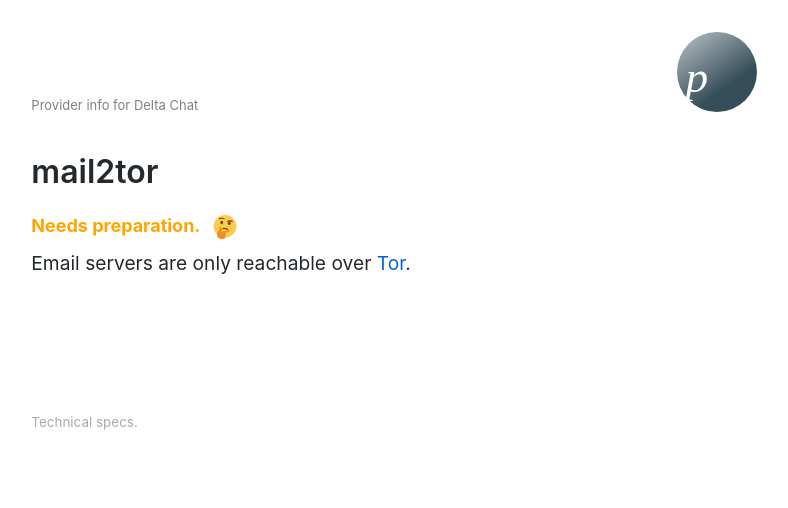
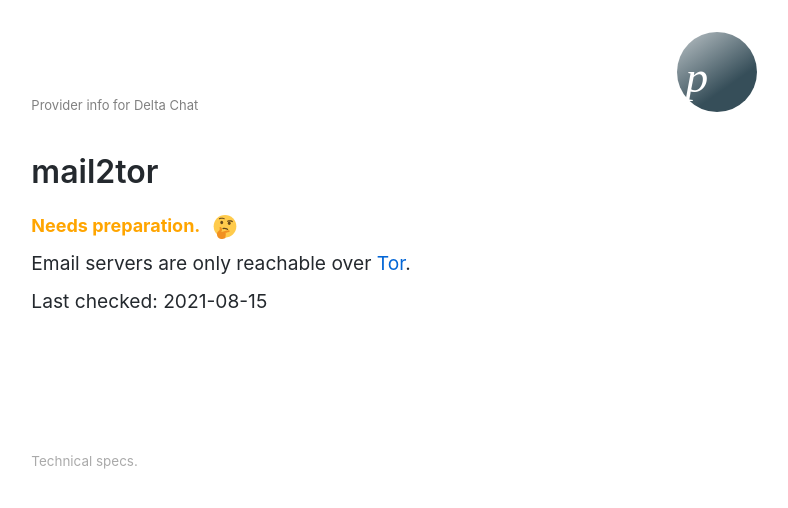
Before and after one commit to deltachat/provider-db, a Jekyll site: the page built from _providers/mail2tor.md, in a window 1280 px wide. Shown: the top 508 px of the page, without its empty margins (214-1002 px from the left). Built offline with Jekyll 4.4.1, drawn with Linux system fonts in a browser that asks for light colours.

Commit message:
Show last_checked on provider sub page

```diff
--- a/_layouts/provider.html
+++ b/_layouts/provider.html
@@ -41,6 +41,7 @@
           </p>
           {{ content }}
         {% endcase %}
+	<p>Last checked: {{ page.last_checked }}</p>
         <div class='github-link'>
           <a href="https://github.com/deltachat/provider-db/blob/master/{{page.path}}">Technical specs.</a>
         </div>
```
